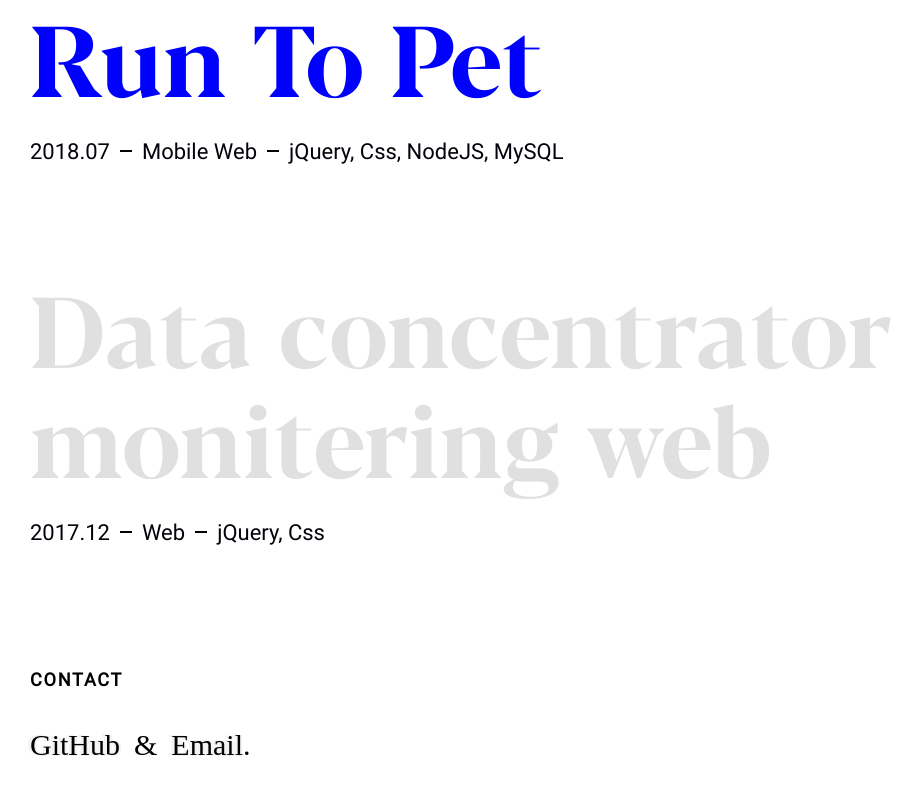
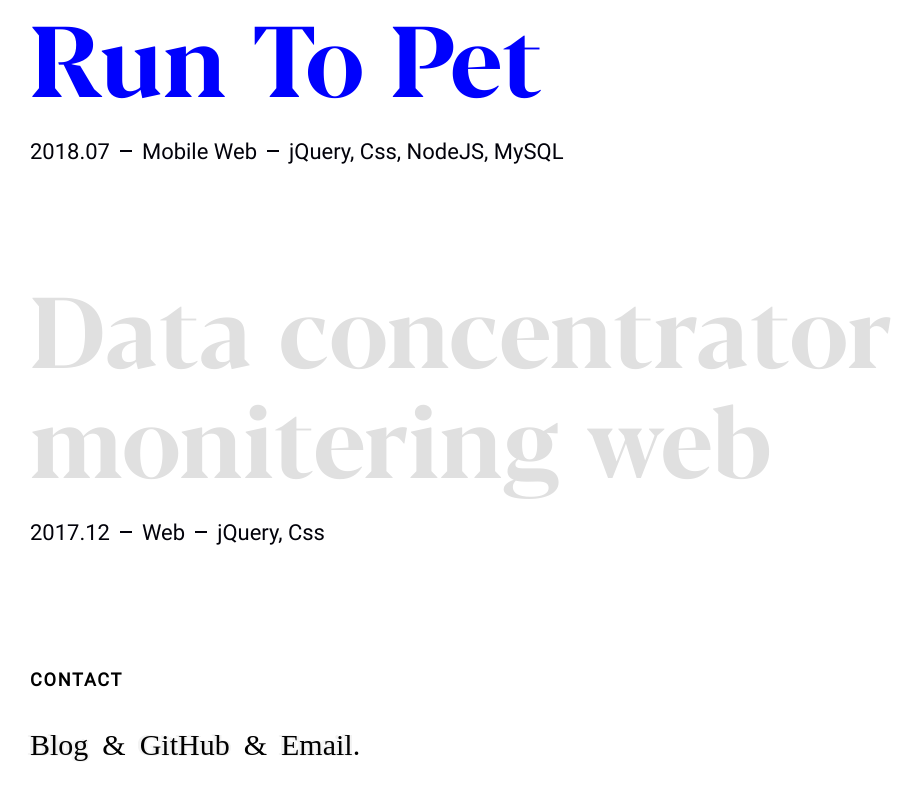
Before and after one commit to secret-papa/portfolio, a React (Create React App) app: page / in a window 1280 px wide. Shown: the part 1436-2236 px from the top of the page, without its empty margins (0-922 px from the left). Built offline with nearby package versions, Linux system fonts and the light colour scheme.

Commit message:
블로그 url 추가

```diff
--- a/src/view/component/contact/ContactBox.js
+++ b/src/view/component/contact/ContactBox.js
@@ -11,6 +11,9 @@ function ContactBox() {
       <h2 className={cx(`${mn}_title`)} >CONTACT</h2>
       <ul className={cx(`${mn}_list`)}>
         <li className={cx(`${mn}_list_item`)}>
+          <a className={cx(`${mn}_list_item_link`)} href="https://secret-papa.github.io/" target="_brank">Blog</a>
+        </li>
+        <li className={cx(`${mn}_list_item`)}>
           <a className={cx(`${mn}_list_item_link`)} href="https://github.com/secret-papa" target="_brank">GitHub</a>
         </li>
         <li className={cx(`${mn}_list_item`)}>
```
